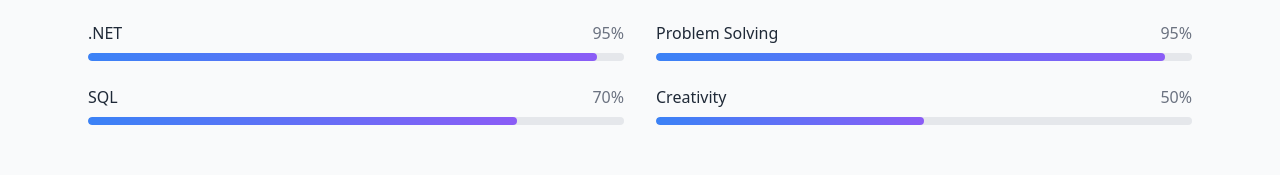
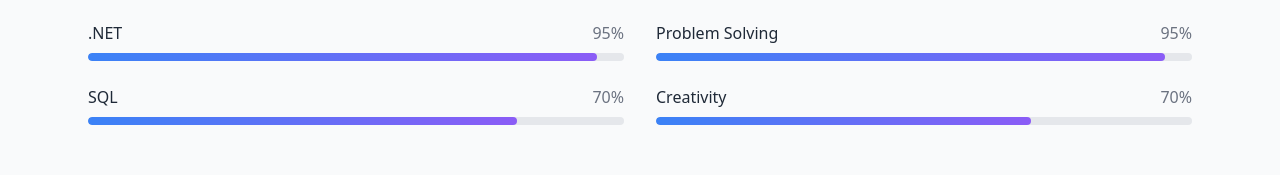
Before and after one commit to scribhue/RFK, a plain HTML site: page index.html in a window 1280 px wide. Shown: the part 1815-1990 px from the top of the page. Drawn offline with nearby package versions, Linux system fonts and the light colour scheme.

Commit message:
Update index.html

```diff
--- a/index.html
+++ b/index.html
@@ -220,10 +220,10 @@
                         <div>
                             <div class="flex justify-between mb-2">
                                 <span class="font-medium">Creativity</span>
-                                <span class="text-gray-500">50%</span>
+                                <span class="text-gray-500">70%</span>
                             </div>
                             <div class="skill-bar">
-                                <div class="skill-progress" style="width: 50%"></div>
+                                <div class="skill-progress" style="width: 70%"></div>
                             </div>
                         </div>
                     </div>
```
